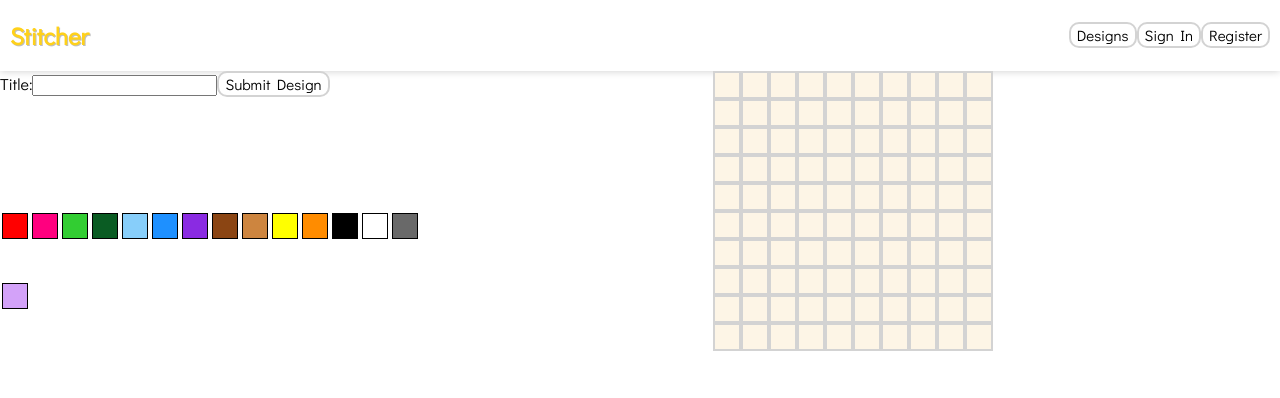
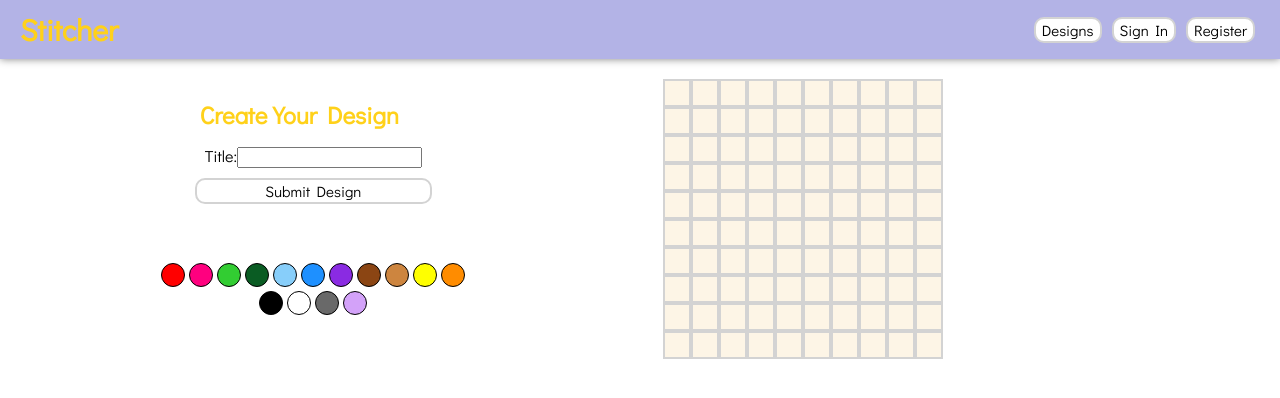
Before and after one commit to sarahmr/stitcher-frontend, a React (Create React App) app: page /create in a window 1280 px wide. Shown: the top 398 px of the page. Built offline with nearby package versions, Linux system fonts and the light colour scheme; no server answers.

Commit message:
styling mostly

```diff
--- a/src/Cell.js
+++ b/src/Cell.js
@@ -3,17 +3,20 @@ import React from 'react'
 class Cell extends React.Component {
 
   startGrab = () => {
+    console.log("down")
     this.props.changeCollecting()
     this.props.addToCollection(this.props.x, this.props.y)
   }
 
   grabbing = () => {
+    console.log("over")
     if (this.props.collecting === true) {
       this.props.addToCollection(this.props.x, this.props.y)
     }
   }
 
   endGrab = () => {
+    console.log("up")
     this.props.changeCollecting()
     this.props.addToCollection(this.props.x, this.props.y)
   }
@@ -23,7 +26,7 @@ class Cell extends React.Component {
       <div className="cell"
       style={{ backgroundColor: this.props.cell, opacity: this.props.opacity }}
       onMouseDown={this.startGrab}
-      onMouseEnter={this.grabbing}
+      onMouseOver={this.grabbing}
       onMouseUp={this.endGrab}
       >
       </div>
--- a/src/Color.js
+++ b/src/Color.js
@@ -3,12 +3,12 @@ import React from 'react'
 class Color extends React.Component {
   render(){
     return (
-      <div
+      <button
         className="color"
         style={{ backgroundColor: this.props.color }}
         onClick={() => this.props.selectAColor(this.props.color)}
       >
-      </div>
+      </button>
     )
   }
 }
--- a/src/CreateDesign.js
+++ b/src/CreateDesign.js
@@ -61,13 +61,16 @@ class CreateDesign extends React.Component {
   render(){
     return (
       <div className="create-area">
-        <form onSubmit={this.handleSubmit}>
+        <form className="create-form" onSubmit={this.handleSubmit}>
+          <h2>Create Your Design</h2>
+          <div>
           <label>Title:</label>
-          <input
-            onChange={this.handleTitle}
-            name="title"
-            value={this.state.title}
-          />
+            <input
+              onChange={this.handleTitle}
+              name="title"
+              value={this.state.title}
+            />
+          </div>
           <button>Submit Design</button>
         </form>
         <DesignArea
--- a/src/NavBar.js
+++ b/src/NavBar.js
@@ -8,27 +8,27 @@ class NavBar extends React.Component {
         <div>
           <h2 className="stitcher-header">Stitcher</h2>
         </div>
-        <div>
+        <div >
           <NavLink to="/">
-            <button>Designs</button>
+            <button className="nav-button">Designs</button>
           </NavLink>
           { this.props.user ?
             <>
             <NavLink to="/create">
-              <button>Create a Design</button>
+              <button className="nav-button">Create a Design</button>
             </NavLink>
             <NavLink to={`/users/${this.props.user.username}`}>
-              <button>Your Projects</button>
+              <button className="nav-button">Your Projects</button>
             </NavLink>
-              <button onClick={this.props.handleLogout}>Sign Out</button>
+              <button className="nav-button" onClick={this.props.handleLogout}>Sign Out</button>
             </>
           :
             <>
             <NavLink to="/login">
-              <button>Sign In</button>
+              <button className="nav-button">Sign In</button>
             </NavLink>
             <NavLink to="/register">
-              <button>Register</button>
+              <button className="nav-button">Register</button>
             </NavLink>
             </>
           }
--- a/src/UserProjectsContainer.js
+++ b/src/UserProjectsContainer.js
@@ -21,16 +21,16 @@ class UserProjectsContainer extends React.Component {
   }
 
   renderProjects = () => {
-    if (this.state.projects.length === 0) {
-      return (
-        <h3>It looks like you haven't started working on any projects! You can add to this list by selected "Add to Your Projects" inside any design on the main page.</h3>
-      )
-    } else {
+    // if (this.state.projects.length === 0) {
+    //   return (
+    //     <h3>It looks like you haven't started working on any projects! You can add to this list by selected "Add to Your Projects" inside any design on the main page.</h3>
+    //   )
+    // } else {
       return this.state.projects.map(design => {
         return (
         <DesignItem key={design.id} design={design.design} user={this.props.user} />
       )})
-    }
+    // }
   }
 
   render(){
--- a/src/index.css
+++ b/src/index.css
@@ -19,26 +19,49 @@ button {
   border-radius: 10px;
 }
 
+button:hover {
+  box-shadow: 0 2px 4px 0 grey;
+}
+
+button:focus {
+  outline: none;
+  transform: scale(1.20)
+}
+
+button.nav-button {
+  margin: 5px;
+}
+
 h2 {
   color: #ffd11a;
-  text-shadow: 1px 1px #bfbfbf;
+}
+
+.stitcher-header {
+  font-size: 30px;
+  margin-top: 10px;
+  margin-bottom: 10px;
 }
 
 .navbar {
   display: flex;
   align-items: center;
   justify-content: space-between;
-  padding-left: 10px;
-  padding-right: 10px;
-  box-shadow: 0 0 8px 0 rgba(0,0,0,0.2);
+  padding-left: 20px;
+  padding-right: 20px;
+  box-shadow: 0 0 8px 0 grey;
   color: #ffd11a;
+  z-index: 1;
+  background-color: #b3b3e6;
 }
 
 .create-area {
   display: grid;
   grid-template-columns: 1fr 2fr;
   grid-template-rows: 50% 50%;
-  grid-template-areas: "tools grid grid" "colors grid grid";
+  grid-template-areas: "form grid grid" "colors grid grid";
+  margin: 20px;
+  margin-left: 150px;
+  margin-right: 150px;
 }
 
 .design.area {
@@ -75,17 +98,42 @@ h2 {
   height: auto;
   flex-flow: wrap;
   grid-area: colors;
+  align-self: center;
+  justify-content: center;
 }
 
 .color {
   width: 24px;
   height: 24px;
   margin: 2px;
-  border: solid black 1px
+  border: solid black 1px;
+  border-radius: 20px;
 }
 
-.tools {
-  grid-area: tools;
+.color:hover {
+  transform: scale(1.1);
+  box-shadow: none;
+}
+
+.color:focus {
+  transform: scale(1.3);
+}
+
+.create-form {
+  display:flex;
+  flex-direction: column;
+  margin: 10px;
+  grid-area: form;
+  justify-self: center;
+  align-self: center;
+}
+
+.create-form h2 {
+  margin: 5px;
+}
+
+.create-form div {
+  margin: 10px;
 }
 
 .design-container {
@@ -99,6 +147,10 @@ h2 {
   box-shadow: 0 4px 8px 0 rgba(0,0,0,0.2);
   padding: 10px;
   margin: 10px;
+}
+
+.design-card:hover {
+  transform: scale(1.05)
 }
 
 .design-image {
@@ -120,7 +172,9 @@ h2 {
     "design-info design-image design-image"
     "progress design-image design-image"
     "supplies design-image design-image";
-  margin: 10px;
+  margin: 25px;
+  margin-left: 200px;
+  margin-right: 200px;
 }
 
 .progress {
@@ -166,6 +220,10 @@ h2 {
   height: 100px;
 }
 
+.login-form div {
+  margin: 5px;
+}
+
 .login-container {
   display: flex;
   justify-content: center;
```
